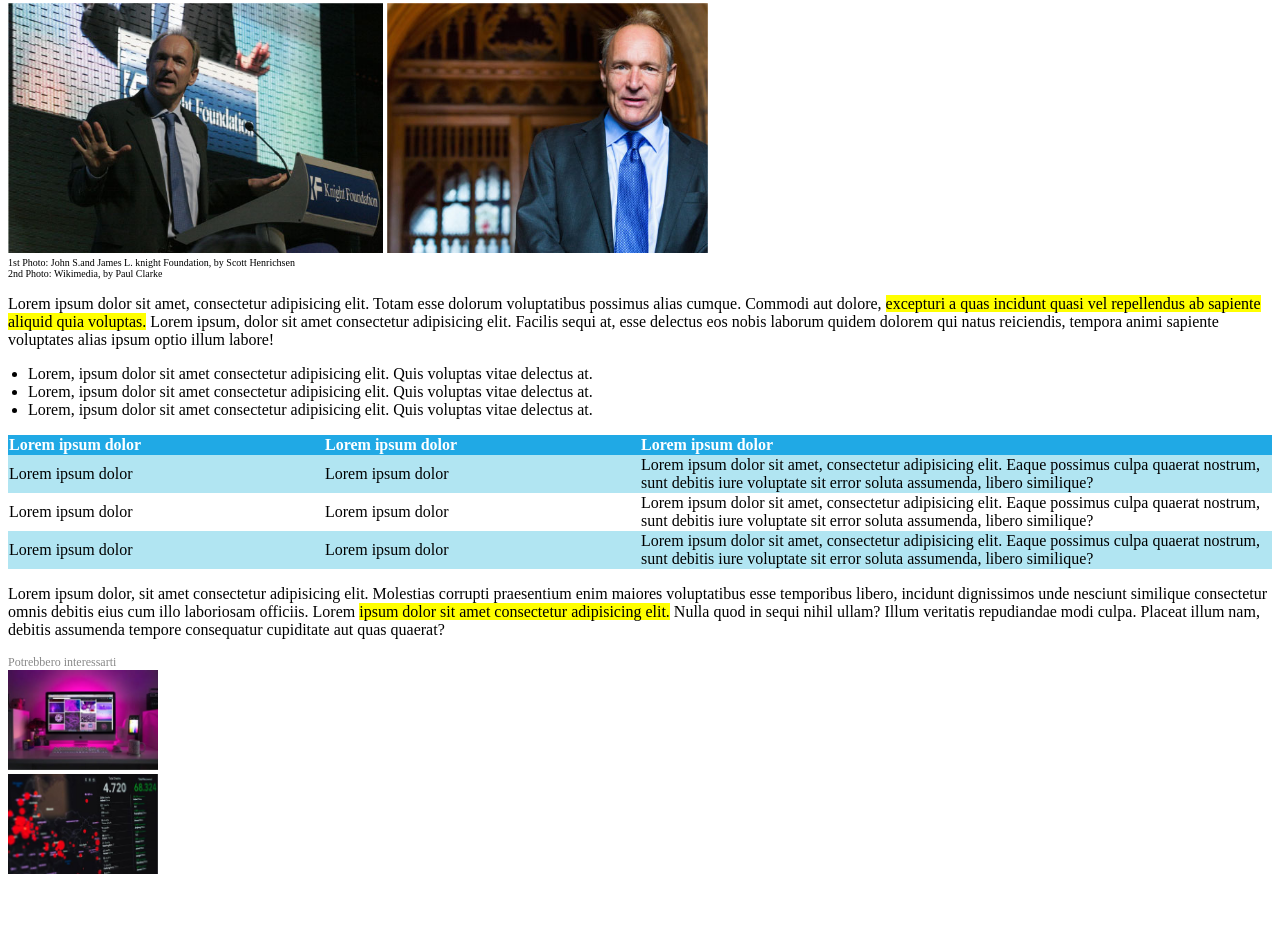
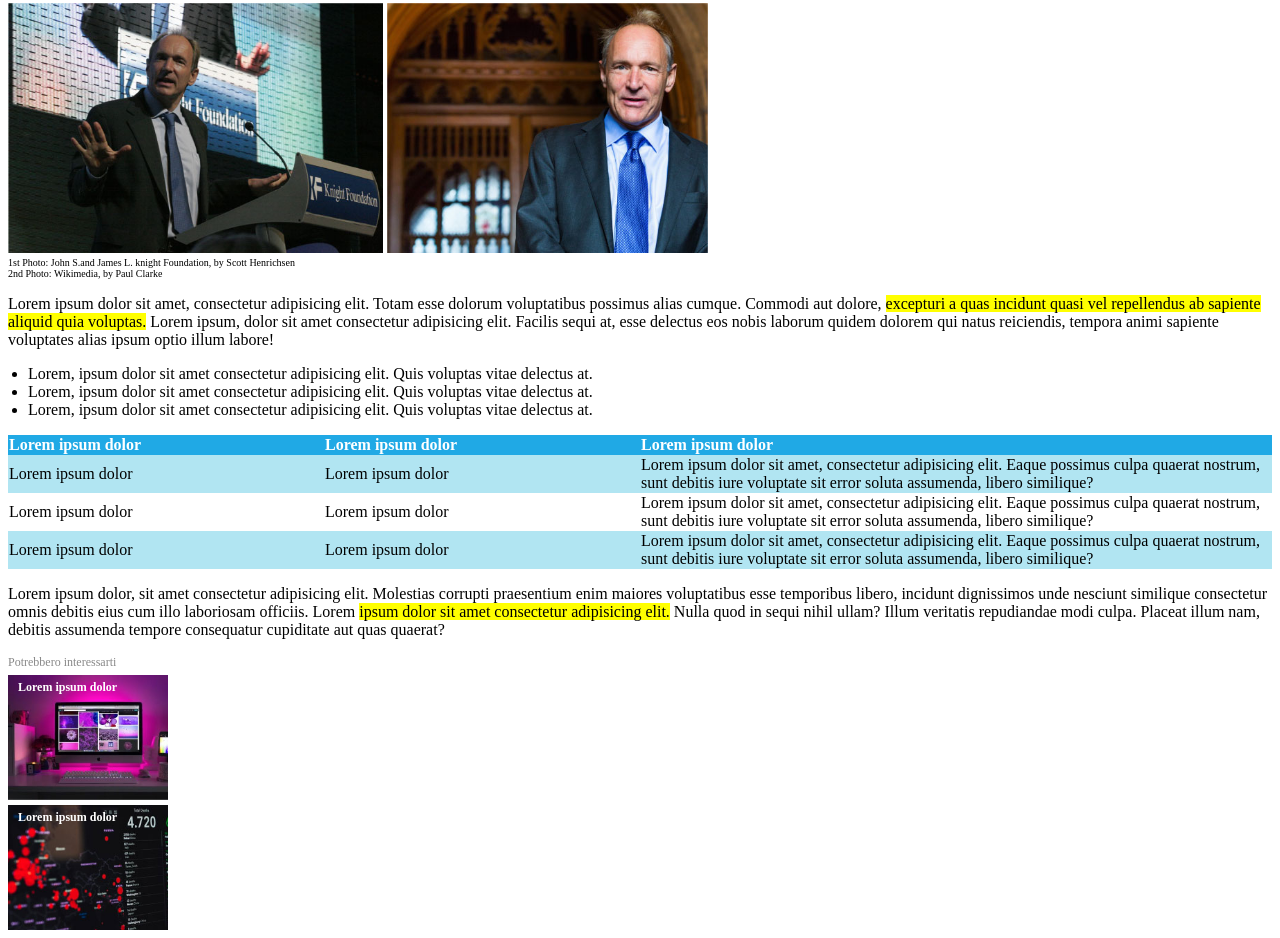
Before and after one commit to Paolo4690/html-css-booleaner, a plain HTML site: page index.html in a window 1280 px wide. Shown: the part 220-1158 px from the top of the page. Before the commit the page ends 1106 px from the top, so only its background shows below. Drawn offline with Linux system fonts and the light colour scheme.

Commit message:
correzione footer

```diff
--- a/Bonus/css/bonus.css
+++ b/Bonus/css/bonus.css
@@ -80,8 +80,28 @@ td.cella-testo {
 footer {
     color: #888888;
     font-size: 12px;
+}
+
+#img-foot1 {
     width: 150px;
+    height: 120px;
+    background-image: url(../img/monitor.jpg);
+    background-size: cover;
+    color: #ffffff;
+    margin-top: 5px;
+    padding-top: 5px;
+    padding-left: 10px;
+    font-weight: bold;
 }
-footer > img {
+
+#img-foot2 {
     width: 150px;
+    height: 120px;
+    background-image: url(../img/graph.jpg);
+    background-size: cover;
+    color: #ffffff;
+    margin-top: 5px;
+    padding-top: 5px;
+    padding-left: 10px;
+    font-weight: bold;
 }
--- a/Bonus/css/style.css
+++ b/Bonus/css/style.css
@@ -72,8 +72,28 @@ td.cella-testo {
 footer {
     color: #888888;
     font-size: 12px;
+}
+
+#img-foot1 {
     width: 150px;
+    height: 120px;
+    background-image: url(../img/monitor.jpg);
+    background-size: cover;
+    color: #ffffff;
+    margin-top: 5px;
+    padding-top: 5px;
+    padding-left: 10px;
+    font-weight: bold;
 }
-footer > img {
+
+#img-foot2 {
     width: 150px;
+    height: 120px;
+    background-image: url(../img/graph.jpg);
+    background-size: cover;
+    color: #ffffff;
+    margin-top: 5px;
+    padding-top: 5px;
+    padding-left: 10px;
+    font-weight: bold;
 }
--- a/css/style.css
+++ b/css/style.css
@@ -72,8 +72,28 @@ td.cella-testo {
 footer {
     color: #888888;
     font-size: 12px;
+}
+
+#img-foot1 {
     width: 150px;
+    height: 120px;
+    background-image: url(../img/monitor.jpg);
+    background-size: cover;
+    color: #ffffff;
+    margin-top: 5px;
+    padding-top: 5px;
+    padding-left: 10px;
+    font-weight: bold;
 }
-footer > img {
+
+#img-foot2 {
     width: 150px;
+    height: 120px;
+    background-image: url(../img/graph.jpg);
+    background-size: cover;
+    color: #ffffff;
+    margin-top: 5px;
+    padding-top: 5px;
+    padding-left: 10px;
+    font-weight: bold;
 }
--- a/index.html
+++ b/index.html
@@ -95,9 +95,10 @@
 
     <!-- POTREBBE INTERESSARTI ANCHE -->
     <footer>
-        Potrebbero interessarti
-        <img src="img/monitor.jpg" alt="Foto di un monitor">
-        <img src="img/graph.jpg" alt="Foto di dati su un monitor">
+        <div>Potrebbero interessarti</div>
+        <div id="img-foot1">Lorem ipsum dolor</div>
+        <div id="img-foot2">Lorem ipsum dolor</div>
+
     </footer>
 </body>
 </html>
```
Also changed, not shown: Bonus/index.html (+4 -3 lines).
